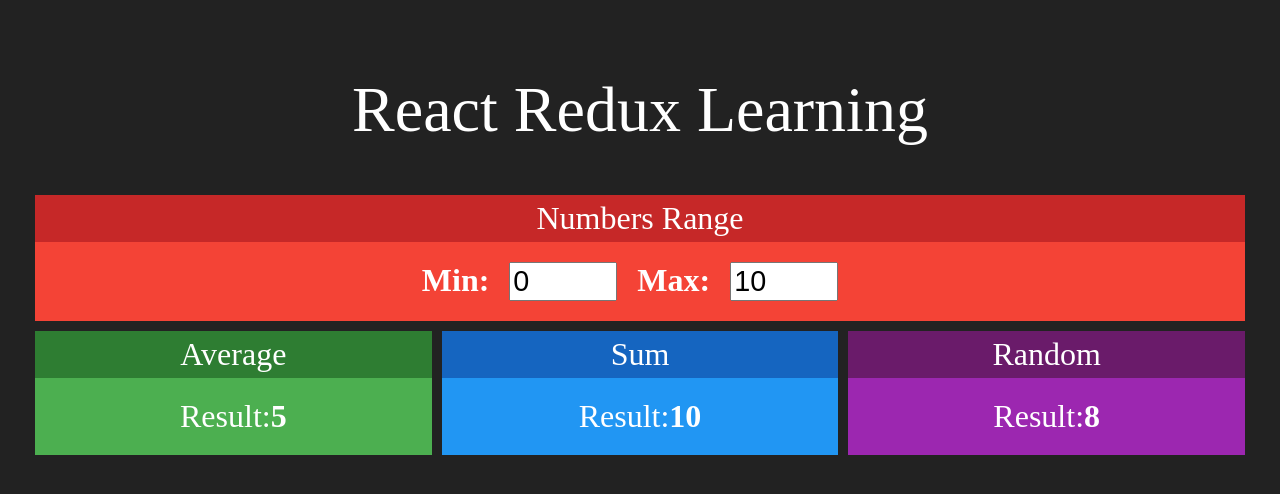
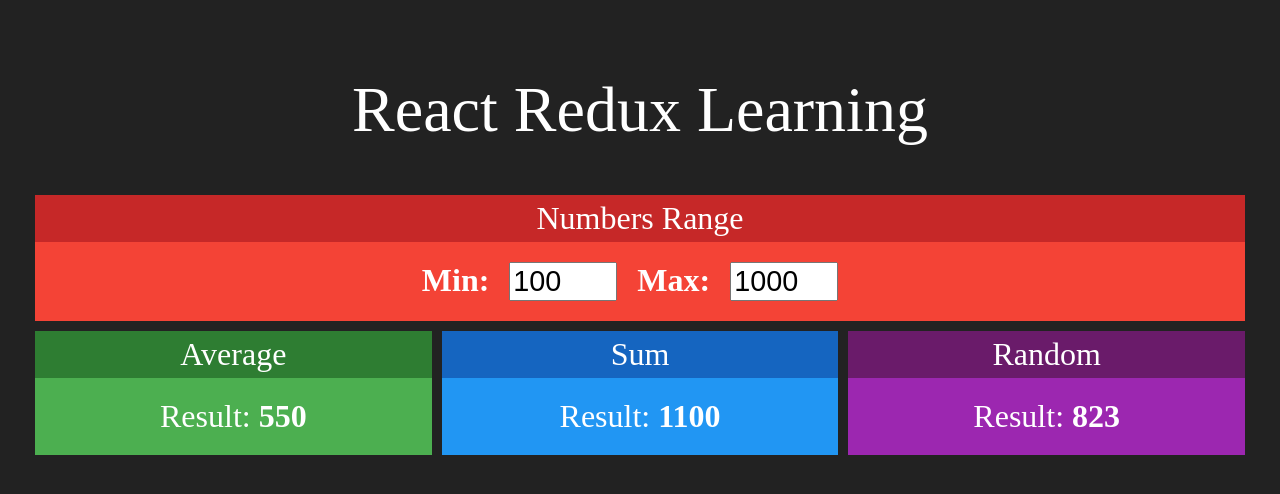
Before and after one commit to JRamos29/redux-app, a React (Create React App) app: page / in a window 1280 px wide. Shown: the top 494 px of the page. Built offline with nearby package versions, Linux system fonts and the light colour scheme.

Commit message:
Solution with Non-Redux logic implementation.

```diff
--- a/src/App.js
+++ b/src/App.js
@@ -3,18 +3,27 @@
 import Average from './components/Average';
 import Sum from './components/Sum';
 import Random from './components/Random';
+import { useState } from 'react';
 
 function App() {
+	const [min, setMin] = useState(100);
+	const [max, setMax] = useState(1000);
+
 	return (
 		<div className="App">
 			<h1>React Redux Learning</h1>
 			<div className="row">
-				<Range></Range>
+				<Range
+					min={min}
+					max={max}
+					onChangeMin={setMin}
+					onChangeMax={setMax}
+				></Range>
 			</div>
 			<div className="row">
-				<Average></Average>
-				<Sum></Sum>
-				<Random></Random>
+				<Average min={min} max={max}></Average>
+				<Sum min={min} max={max}></Sum>
+				<Random min={min} max={max}></Random>
 			</div>
 		</div>
 	);
--- a/src/components/Average.jsx
+++ b/src/components/Average.jsx
@@ -2,15 +2,19 @@
 
 import Card from './Card';
 
-export default (props) => {
+const Average = (props) => {
+	const { min, max } = props;
+
 	return (
 		<Card title="Average" green>
 			<div>
 				<span>
-					<span>Result:</span>
-					<strong>5</strong>
+					<span>Result: </span>
+					<strong>{(max + min) / 2}</strong>
 				</span>
 			</div>
 		</Card>
 	);
 };
+
+export default Average;
--- a/src/components/Card.jsx
+++ b/src/components/Card.jsx
@@ -9,7 +9,7 @@
 	return '';
 }
 
-export default (props) => {
+const Card = (props) => {
 	return (
 		<div className={`Card ${getColor(props)}`}>
 			<div className="Header">
@@ -19,3 +19,5 @@
 		</div>
 	);
 };
+
+export default Card;
--- a/src/components/Random.jsx
+++ b/src/components/Random.jsx
@@ -2,15 +2,21 @@
 
 import Card from './Card';
 
-export default (props) => {
+const Random = (props) => {
+	const { min, max } = props;
+
+	const randomNumber = parseInt(Math.random() * (max - min)) + min;
+
 	return (
 		<Card title="Random" purple>
 			<div>
 				<span>
-					<span>Result:</span>
-					<strong>8</strong>
+					<span>Result: </span>
+					<strong>{randomNumber}</strong>
 				</span>
 			</div>
 		</Card>
 	);
 };
+
+export default Random;
--- a/src/components/Range.jsx
+++ b/src/components/Range.jsx
@@ -3,19 +3,31 @@
 
 import Card from './Card';
 
-export default (props) => {
+const Range = (props) => {
+	const { min, max } = props;
+
 	return (
 		<Card title="Numbers Range" red>
 			<div className="Range">
 				<span>
 					<strong>Min:</strong>
-					<input type="number" value={0} readOnly />
+					<input
+						type="number"
+						value={min}
+						onChange={(e) => props.onChangeMin(+e.target.value)}
+					/>
 				</span>
 				<span>
 					<strong>Max:</strong>
-					<input type="number" value={10} readOnly />
+					<input
+						type="number"
+						value={max}
+						onChange={(e) => props.onChangeMax(+e.target.value)}
+					/>
 				</span>
 			</div>
 		</Card>
 	);
 };
+
+export default Range;
--- a/src/components/Sum.jsx
+++ b/src/components/Sum.jsx
@@ -2,15 +2,19 @@
 
 import Card from './Card';
 
-export default (props) => {
+const Sum = (props) => {
+	const { min, max } = props;
+
 	return (
 		<Card title="Sum" blue>
 			<div>
 				<span>
-					<span>Result:</span>
-					<strong>10</strong>
+					<span>Result: </span>
+					<strong>{max + min}</strong>
 				</span>
 			</div>
 		</Card>
 	);
 };
+
+export default Sum;
```
